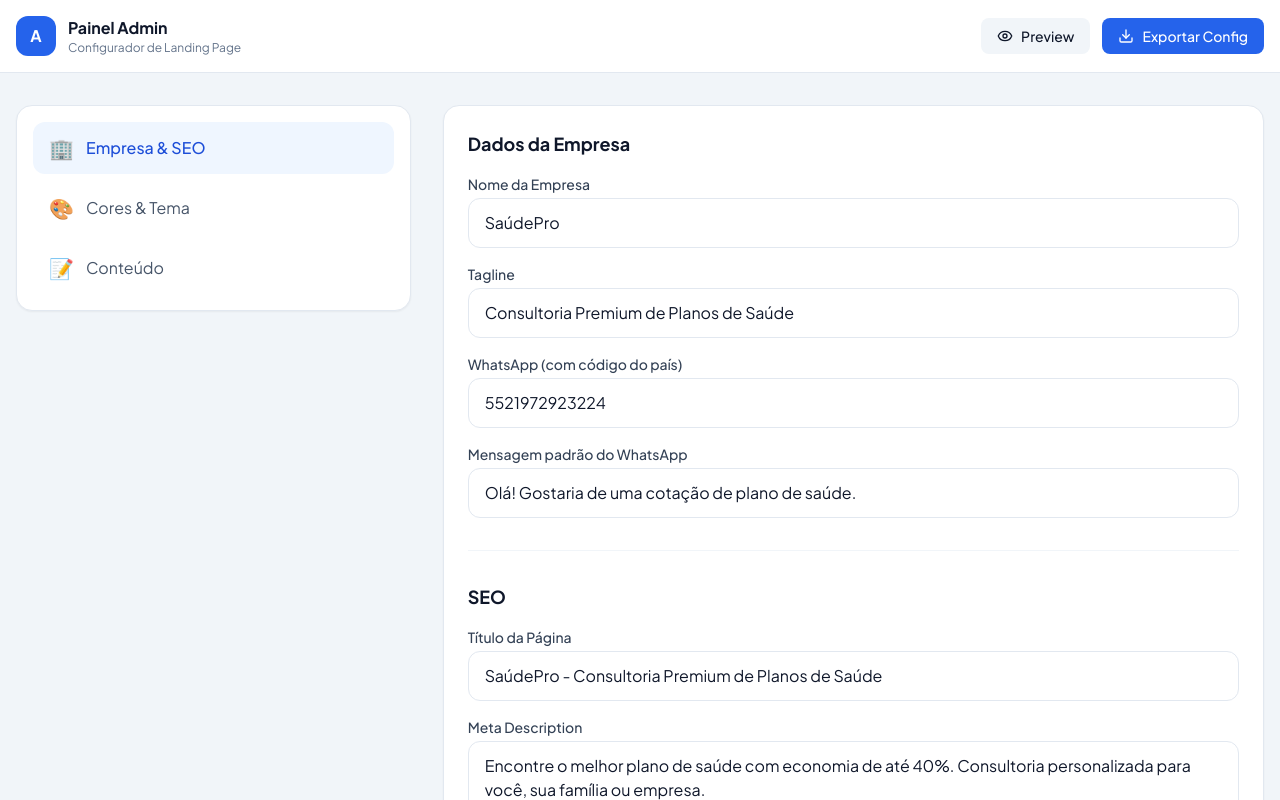
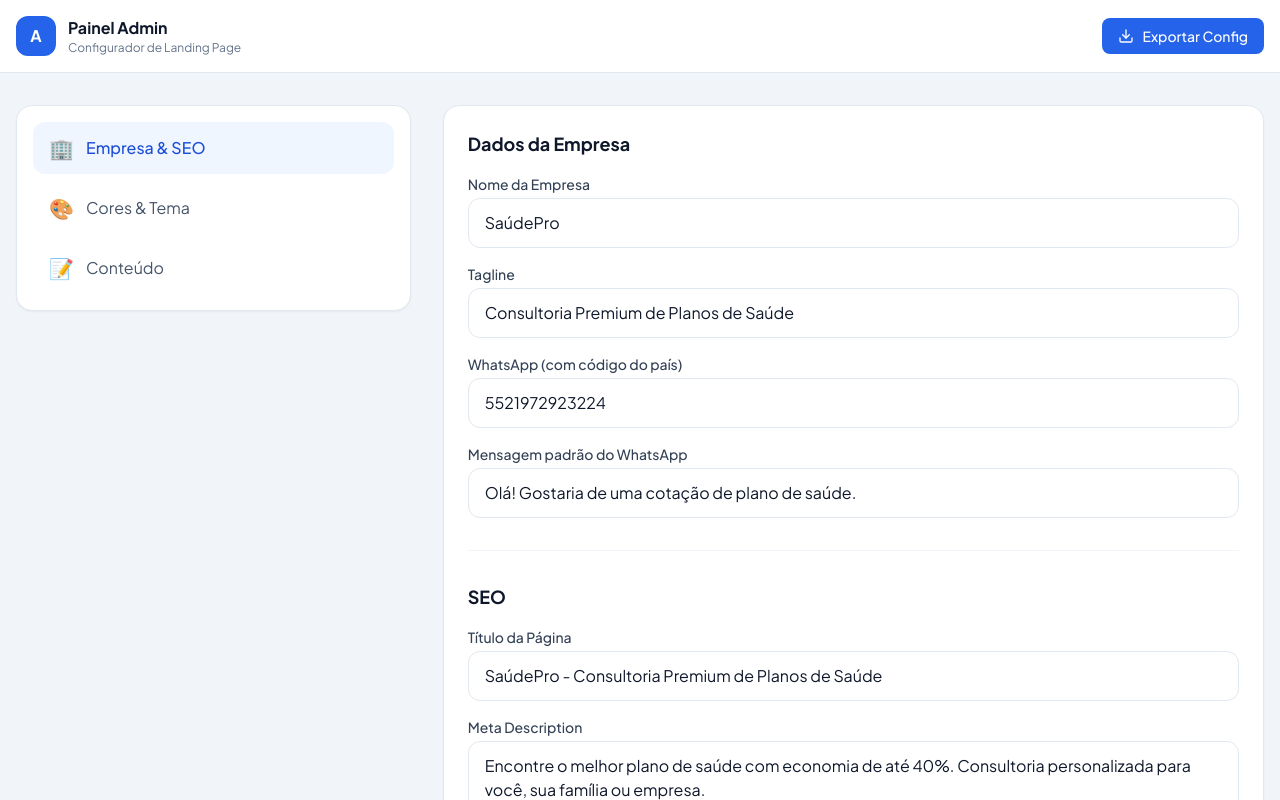
Before and after one commit to onoue9/landing-page-template, a Next.js app: page /admin in a window 1280 px wide. Shown: the top 800 px of the page. Built offline with nearby package versions, Linux system fonts and the light colour scheme.

Commit message:
fix: remove useless Preview button from admin

```diff
--- a/app/admin/page.tsx
+++ b/app/admin/page.tsx
@@ -1,7 +1,7 @@
 'use client';
 
 import React, { useState, useEffect } from 'react';
-import { Download, Eye, Save, RefreshCw } from 'lucide-react';
+import { Download, RefreshCw } from 'lucide-react';
 
 // Types
 interface SiteConfig {
@@ -103,10 +103,6 @@ export default function AdminPage() {
     URL.revokeObjectURL(url);
   };
 
-  const openPreview = () => {
-    window.open('/', '_blank');
-  };
-
   if (!siteConfig || !themeConfig) {
     return (
       <div className="min-h-screen bg-slate-100 flex items-center justify-center">
@@ -131,13 +127,6 @@ export default function AdminPage() {
           </div>
 
           <div className="flex items-center gap-3">
-            <button
-              onClick={openPreview}
-              className="flex items-center gap-2 px-4 py-2 bg-slate-100 hover:bg-slate-200 rounded-lg text-sm font-medium transition-colors"
-            >
-              <Eye className="w-4 h-4" />
-              Preview
-            </button>
             <button
               onClick={exportConfig}
               className="flex items-center gap-2 px-4 py-2 bg-blue-600 hover:bg-blue-700 text-white rounded-lg text-sm font-medium transition-colors"
```
